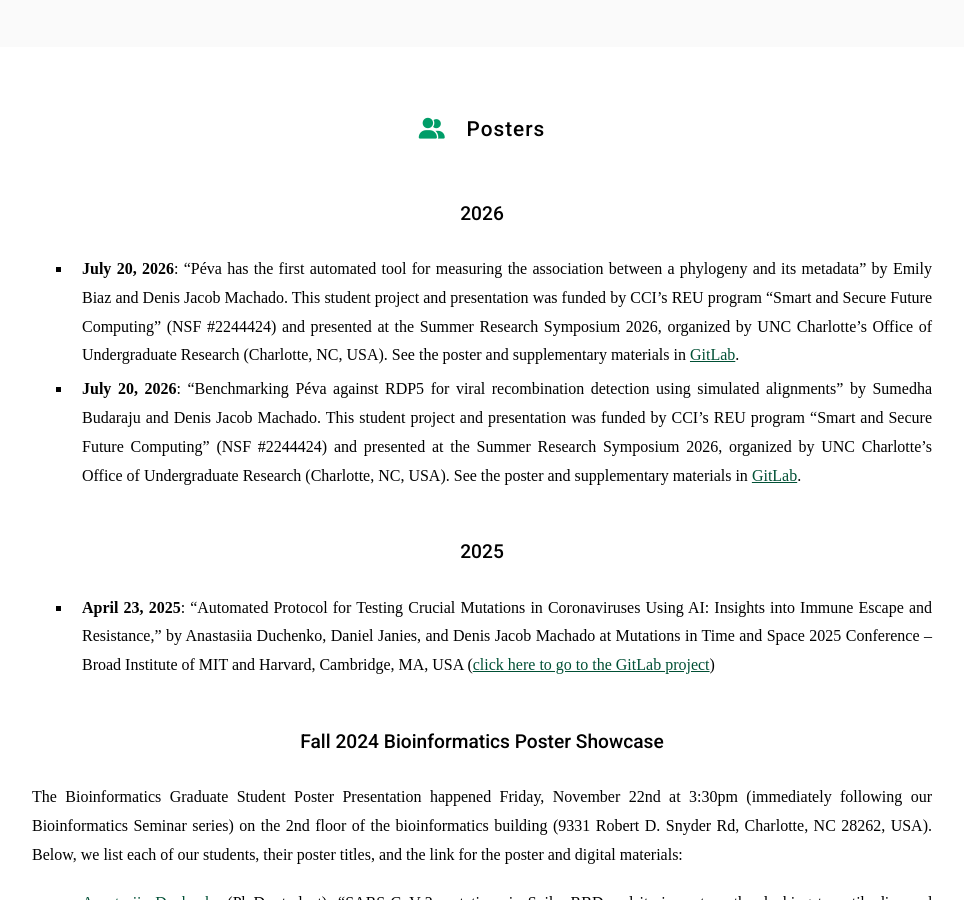
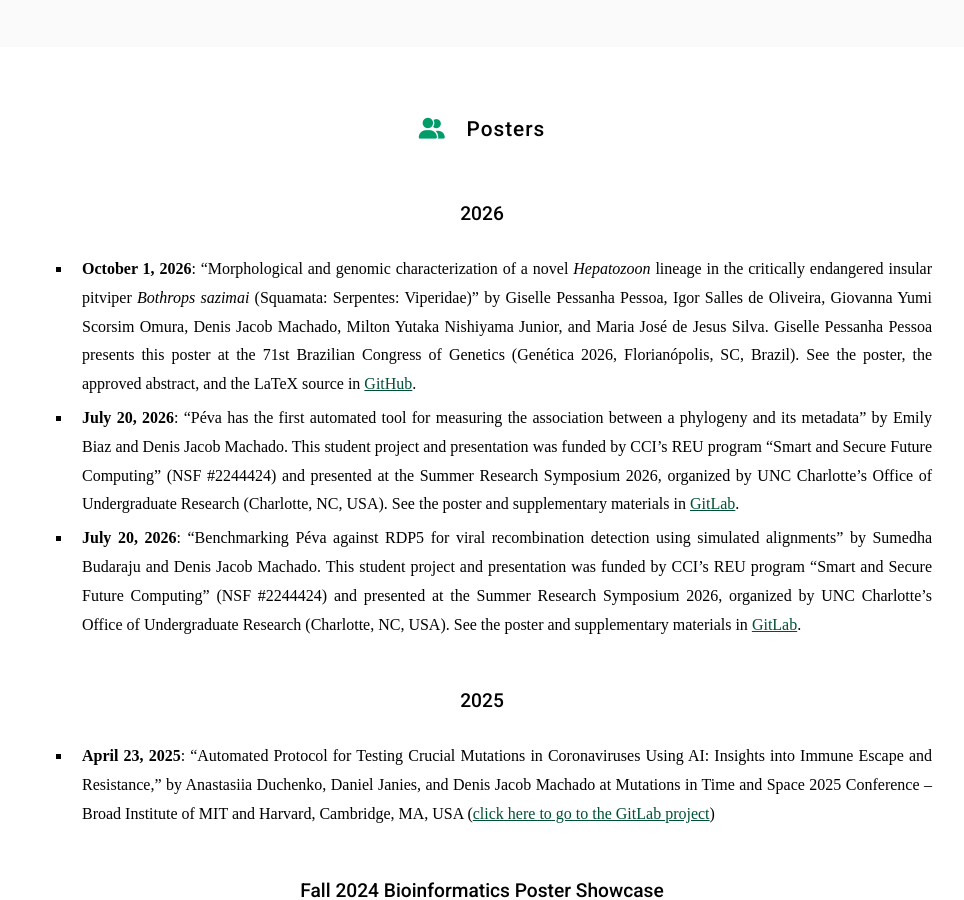
Before and after one commit to machadodj/machadodj.github.io, a Jekyll site: the page built from outreach/index.md, in a window 1280 px wide and 900 px high, scrolled down 3693 px. Shown: the whole window, without its empty margins (158-1122 px from the left). Built offline with Jekyll 4.4.1, drawn with Linux system fonts in a browser that asks for light colours; nearby versions of some CDN libraries; some web fonts are replaced.

Commit message:
Add Genetica 2026 Hepatozoon poster to outreach

```diff
--- a/outreach/index.md
+++ b/outreach/index.md
@@ -77,6 +77,7 @@
 
 ### 2026
 
+- **October 1, 2026**: "Morphological and genomic characterization of a novel _Hepatozoon_ lineage in the critically endangered insular pitviper _Bothrops sazimai_ (Squamata: Serpentes: Viperidae)" by Giselle Pessanha Pessoa, Igor Salles de Oliveira, Giovanna Yumi Scorsim Omura, Denis Jacob Machado, Milton Yutaka Nishiyama Junior, and Maria José de Jesus Silva. Giselle Pessanha Pessoa presents this poster at the 71st Brazilian Congress of Genetics (Genética 2026, Florianópolis, SC, Brazil). See the poster, the approved abstract, and the LaTeX source in [GitHub](https://github.com/machadodj/CBG71_Hepatozoon).
 - **July 20, 2026**: "Péva has the first automated tool for measuring the association between a phylogeny and its metadata" by Emily Biaz and Denis Jacob Machado. This student project and presentation was funded by CCI's REU program "Smart and Secure Future Computing" (NSF #2244424) and presented at the Summer Research Symposium 2026, organized by UNC Charlotte's Office of Undergraduate Research (Charlotte, NC, USA). See the poster and supplementary materials in [GitLab](https://gitlab.com/phyloinformatics/peva-public/-/tree/main/research/reu26/biaz_hierarchical_clade_prediction).
 - **July 20, 2026**: "Benchmarking Péva against RDP5 for viral recombination detection using simulated alignments" by Sumedha Budaraju and Denis Jacob Machado. This student project and presentation was funded by CCI's REU program "Smart and Secure Future Computing" (NSF #2244424) and presented at the Summer Research Symposium 2026, organized by UNC Charlotte's Office of Undergraduate Research (Charlotte, NC, USA). See the poster and supplementary materials in [GitLab](https://gitlab.com/phyloinformatics/peva-public/-/tree/main/research/reu26/budaraju_recombination_benchmark).
 
```
